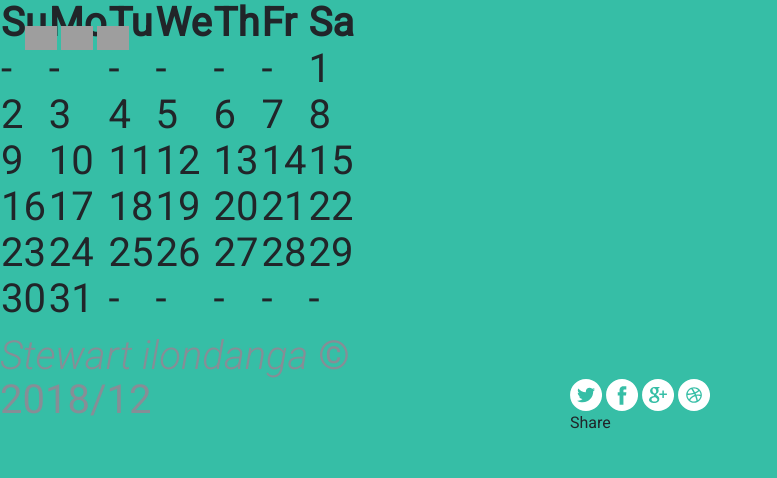
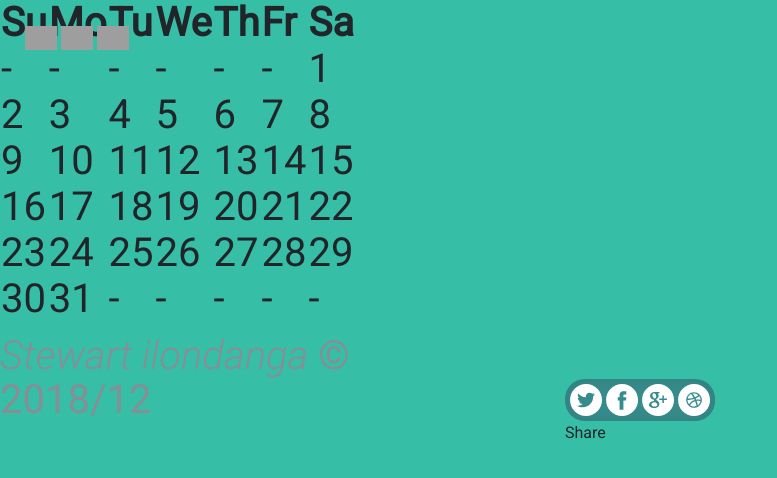
Before and after one commit to stewilondanga/sharing-style, a plain HTML site: page index.html in a window 1280 px wide. Shown: the whole page, without its empty margins (0-777 px from the left). Drawn offline with nearby package versions, Linux system fonts and the light colour scheme; grey boxes are pictures that could not be loaded.

Commit message:
add css/styles.css

```diff
--- a/css/styles.css
+++ b/css/styles.css
@@ -57,15 +57,15 @@ a {
   perspective: 200px;
 }
 
-/*.share-button__back {
-    background-color: #368b8b;
-    padding: 5px;
-    border-radius: 20px;
+.share-button__back {
+  background-color: #368b8b;
+  padding: 5px;
+  border-radius: 20px;
   overflow: hidden;
-  box-shadow: 0px 0px 14px rgba(0,0,0,0.1) inset;
+  box-shadow: 0px 0px 14px rgba(0, 0, 0, 0.1) inset;
 }
 
-.share-button__front {
+/*.share-button__front {
     width: 100%;
     height: 100%;
     background-color: #fff;
```
